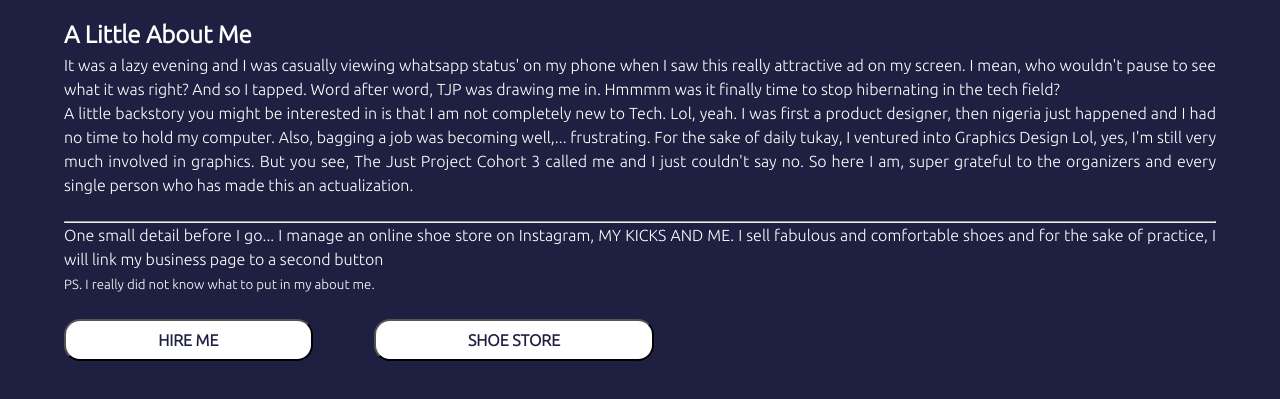
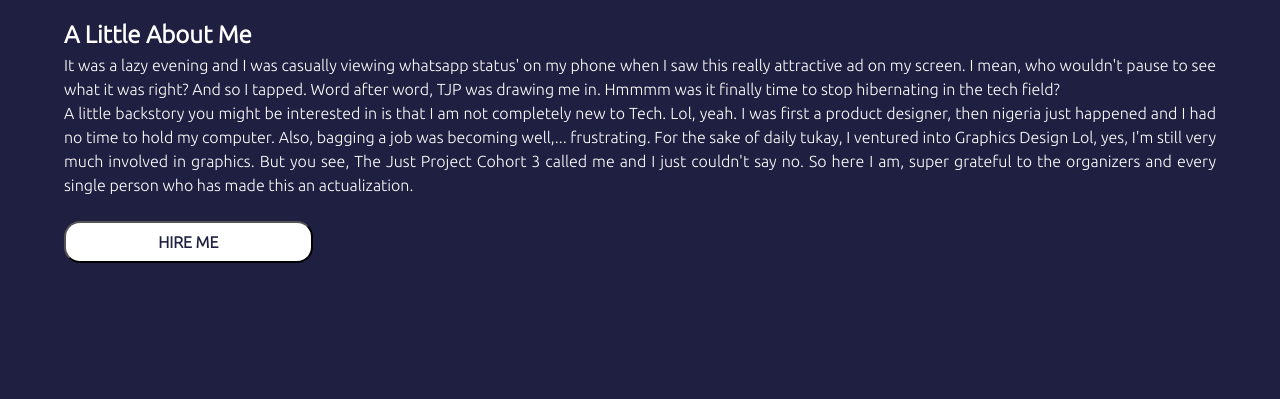
Before and after one commit to ValerieOsuamkpe/CODE-JOURNEY, a plain HTML site: page index.html in a window 1280 px wide. Shown: the part 269-668 px from the top of the page. Drawn offline with Linux system fonts and the light colour scheme.

Commit message:
made changes

```diff
--- a/index.html
+++ b/index.html
@@ -37,17 +37,12 @@
         Also, bagging a job was becoming well,... frustrating. For the sake of daily tukay, I ventured into Graphics Design
         Lol, yes, I'm still very much involved in graphics. But you see, The Just Project Cohort 3 called me and I just couldn't say no.
         So here I am, super grateful to the organizers and every single person who has made this an actualization.</p>
-        <br><hr>
-        <p>One small detail before I go... I manage an online shoe store on Instagram, MY KICKS AND ME. I sell fabulous and comfortable shoes and for the sake of practice, I will link my business page to a second button</p>
-
-        <small>PS. I really did not know what to put in my about me.</small>
-        <br><br>
+       <br>
     </div>
 
     <div>
         <a href="https://twitter.com/valtasha_" class="styled-button"><button>HIRE ME</button></a>
-        <a href="https://instagram.com/my_kicks_and_me" class="styled-button"><button>SHOE STORE</button></a>
-    </div>
+            </div>
 </div>
 
 </body>
--- a/style.css
+++ b/style.css
@@ -35,7 +35,7 @@ body {
     background-color: white;
     color: #1F2041;
     text-decoration: none;
-    margin-right: 5%;
+    margin-right: 24px;
     font-weight: bold;
     font-size: 16px;
 }
```
